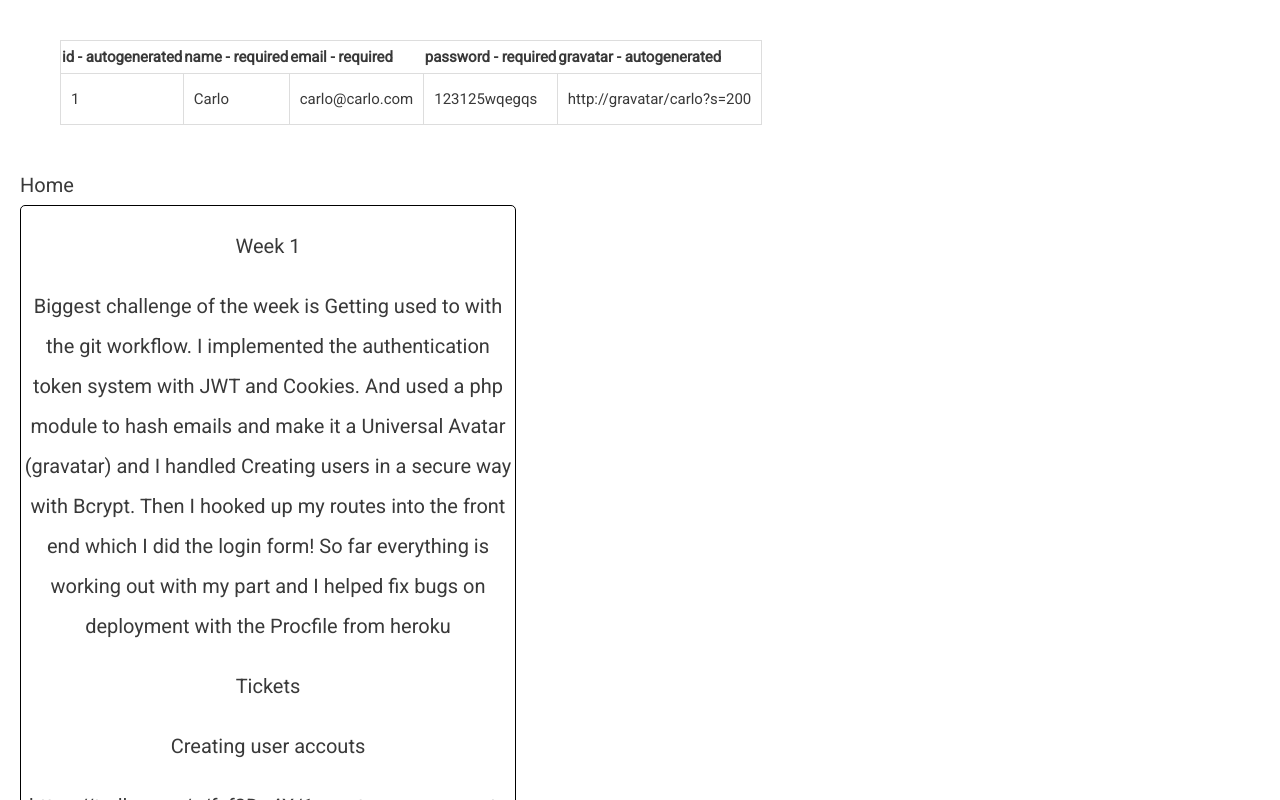
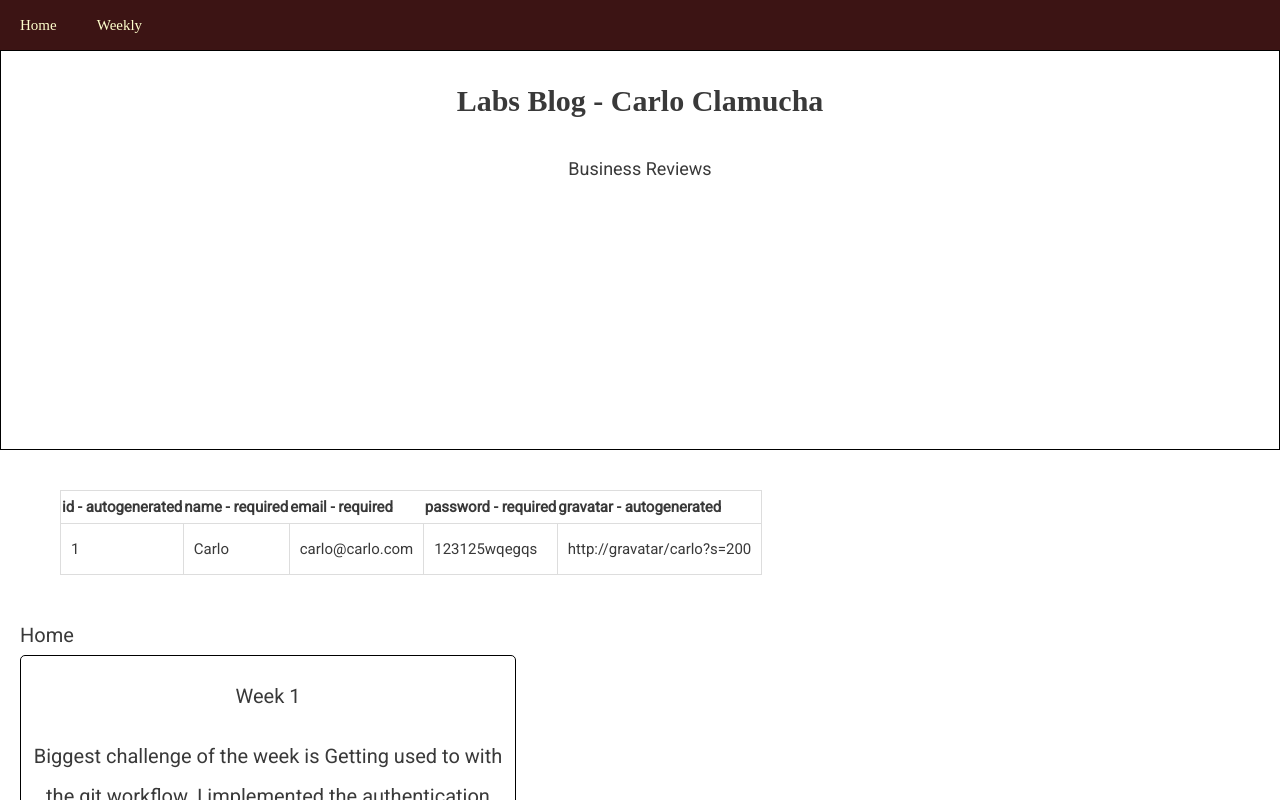
Before and after one commit to CarloC24/Carlo-blog, a Next.js app: page /weekly in a window 1280 px wide. Shown: the top 800 px of the page. Built offline with nearby package versions, Linux system fonts and the light colour scheme; a web font is replaced by a local one.

Commit message:
added a header

```diff
--- /dev/null
+++ b/components/Header.js
@@ -0,0 +1,29 @@
+import React, { Component } from 'react';
+import styled from 'styled-components';
+
+const StyledHeader = styled.div`
+  border: 1px solid black;
+  height: 400px;
+  width: 100%;
+  h1 {
+    text-align: center;
+    margin: 2rem auto;
+  }
+  p {
+    margin: 2rem auto;
+    font-family: 'Roboto';
+    text-align: center;
+    font-size: 1.8rem;
+  }
+`;
+
+export default class Header extends Component {
+  render() {
+    return (
+      <StyledHeader>
+        <h1>Labs Blog - Carlo Clamucha</h1>
+        <p>Business Reviews</p>
+      </StyledHeader>
+    );
+  }
+}
--- /dev/null
+++ b/components/LinkHeader.js
@@ -0,0 +1,29 @@
+import React, { Component } from 'react';
+import Link from 'next/link';
+import styled from 'styled-components';
+
+const StyledLinkHeader = styled.div`
+  background-color: rgb(60, 20, 20);
+  height: 50px;
+  display: flex;
+  align-items: center;
+  a {
+    color: #ffffcc;
+    padding: 2rem;
+  }
+`;
+
+export default class LinkHeader extends Component {
+  render() {
+    return (
+      <StyledLinkHeader>
+        <Link href="/">
+          <a>Home</a>
+        </Link>
+        <Link href="/weekly">
+          <a>Weekly</a>
+        </Link>
+      </StyledLinkHeader>
+    );
+  }
+}
--- a/components/Page.js
+++ b/components/Page.js
@@ -1,6 +1,8 @@
 import React, { Component } from 'react';
 import styled, { ThemeProvider, createGlobalStyle } from 'styled-components';
 import Head from './Head';
+import Header from './Header';
+import LinkHeader from './LinkHeader';
 
 const theme = {
   red: '#FF0000',
@@ -48,12 +50,13 @@ const StyledPage = styled.div`
 export default class Page extends Component {
   render() {
     return (
-      // <ThemeProvider theme={theme}>
       <>
         <ThemeProvider theme={theme}>
           <StyledPage>
             <Head />
             <GlobalStyle />
+            <LinkHeader />
+            <Header />
             {this.props.children}
           </StyledPage>
         </ThemeProvider>
```
